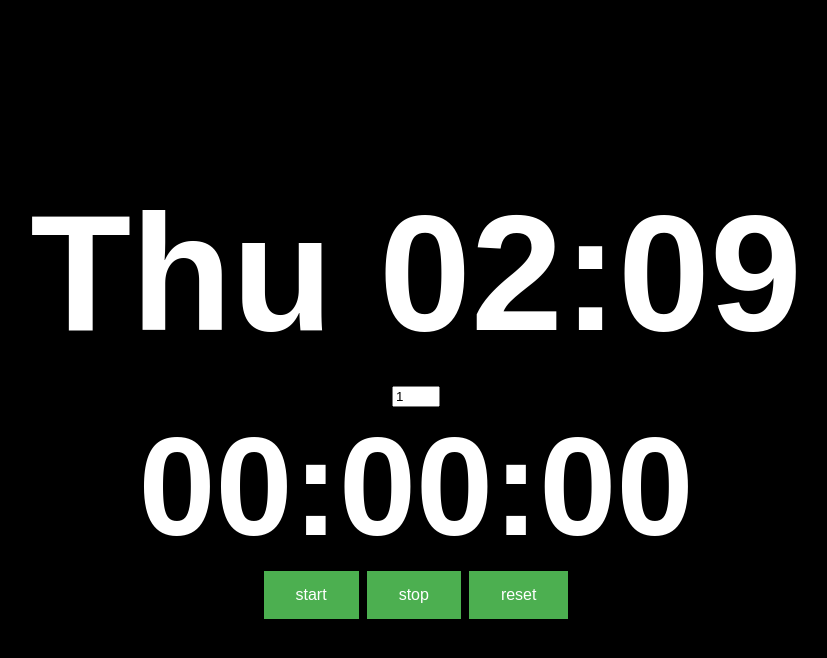
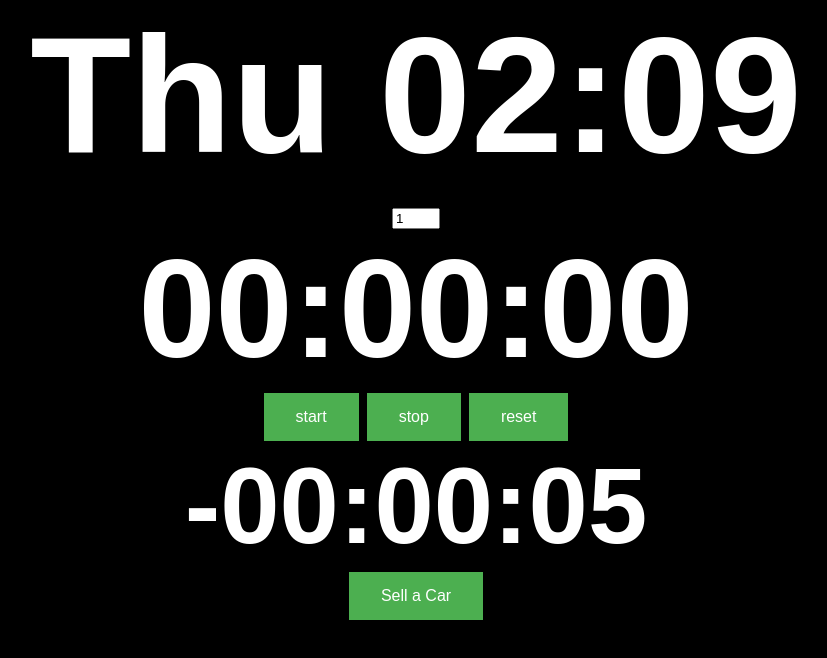
Before and after one commit to bringeber/gtatest101, a plain HTML site: page index.html in a window 1280 px wide. Shown: the whole page, without its empty margins (224-1051 px from the left). Drawn offline with nearby package versions, Linux system fonts and the light colour scheme.

Commit message:
Added files via upload

```diff
--- a/index.html
+++ b/index.html
@@ -1,6 +1,8 @@
 <!DOCTYPE html>
 <html lang="en">
 <html style="display:block; height:100%; margin:0; padding:0">
+
+
 
 <head>
     <meta http-equiv="Content-Type" content="text/html; charset=UTF-8"/>
@@ -15,6 +17,7 @@
     <style type="text/css">
         /* Customizable font and colors */
         html {
+
             background: #000000;
         }
     #current_date_time{
@@ -29,6 +32,13 @@
         color: #FFFFFF;
 
     }
+    #lsc_date_time{
+        font-family: sans-serif;
+        font-weight: bold;
+        color: #FFFFFF;
+
+    }
+
 
 
 
@@ -48,14 +58,12 @@
 
 
         </style>
-        </head>
 
 
 
 
-
-<body style="display:table; width:100%; height:100%; margin:0; padding:0">
-<div style="display:table-cell; width:100%; height:100%; text-align:center; vertical-align:middle">
+<body style=" width:100%; height:50%; margin:0; padding:0">
+<div style="width:100%; height:100%; text-align:center; vertical-align:middle">
 
 
 <span id="current_date_time" style="font-size:124pt; font-kerning:none"></span>
@@ -77,22 +85,21 @@
         <input type="button" class="button" value="stop" onclick="stop();" >
         <input type="button" class="button" value="reset" onclick="reset();" >
 
+        <br>
 
-
-
+    <span id="lsc_date_time" style="font-size:80pt; font-kerning:none"></span>
+    <br>
+    <input type="button" class="button" value="Sell a Car" onclick="sellACar();" >
 
 </div>
 
 
 
-
-
 </body>
-
-
-
-
+<script type="text/javascript" src="https://ajax.googleapis.com/ajax/libs/jquery/1.11.2/jquery.min.js"></script>
+<script src="sellacar.js"></script>
 <script src="index.js"></script>
 <script src="stopwatch.js"></script>
+
 </script>
 </html>
--- /dev/null
+++ b/sellacar.js
@@ -0,0 +1,69 @@
+
+
+// set the date we're counting down to
+var target_date = new Date().getTime()+0;//+(45*60000);
+
+
+
+
+
+
+// variables for time units
+var days, hours, minutes, seconds;
+
+// get tag element
+
+
+
+var countdown = document.getElementById("lsc_date_time");
+
+
+
+// update the tag with id "countdown" every 1 second
+setInterval(function ()
+            {
+
+
+            /// LSC Countdown
+            // find the amount of "seconds" between now and target
+            var current_date = new Date().getTime();
+            var seconds_left = (target_date - current_date) / 1000;
+
+            var lscSign=" ";
+            if (seconds_left < 0) lscSign="-";
+            seconds_left=Math.abs(seconds_left);
+
+
+            // do some time calculations
+            days = parseInt(seconds_left / 86400);
+            seconds_left = seconds_left % 86400;
+
+            hours = parseInt(seconds_left / 3600);
+            seconds_left = seconds_left % 3600;
+
+            minutes = parseInt(seconds_left / 60);
+            seconds = parseInt(seconds_left % 60);
+
+            var xpad = function(num)
+            {
+            return ("0"+num).slice(-2)
+            }
+
+            // format countdown string + set tag value
+            countdown.innerHTML =  lscSign + xpad(hours) + ":" + xpad(minutes) + ":" + xpad(seconds) + "";
+            countdown.textContent =  lscSign + xpad(hours) + ":" + xpad(minutes) + ":" + xpad(seconds) + "";
+
+
+
+
+
+
+
+            }, 1000);
+
+
+
+function sellACar()
+{
+    target_date=new Date().getTime()+(48*60000);
+}
```
